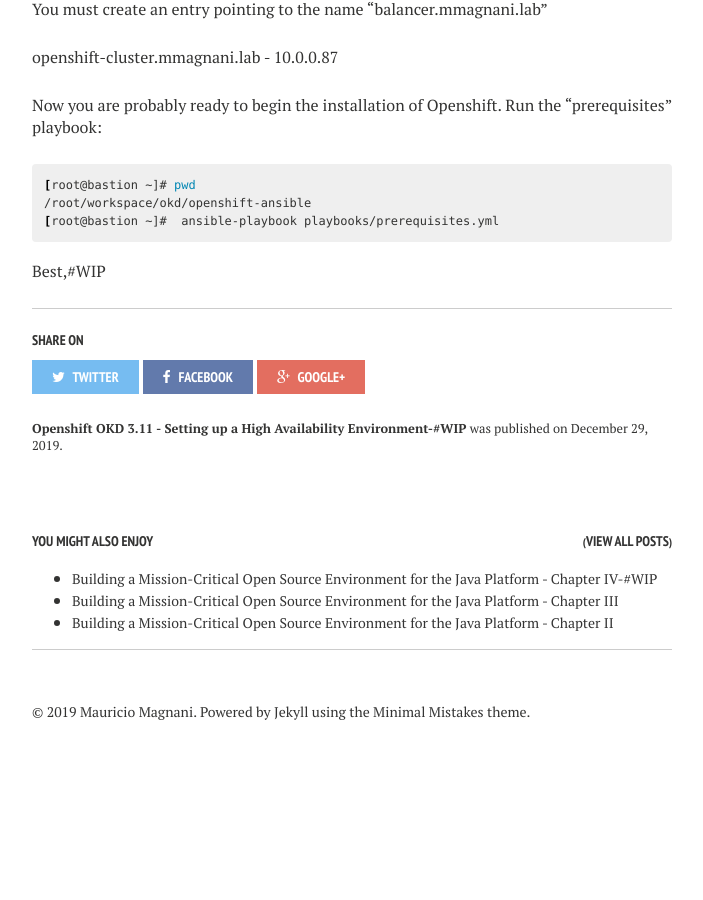
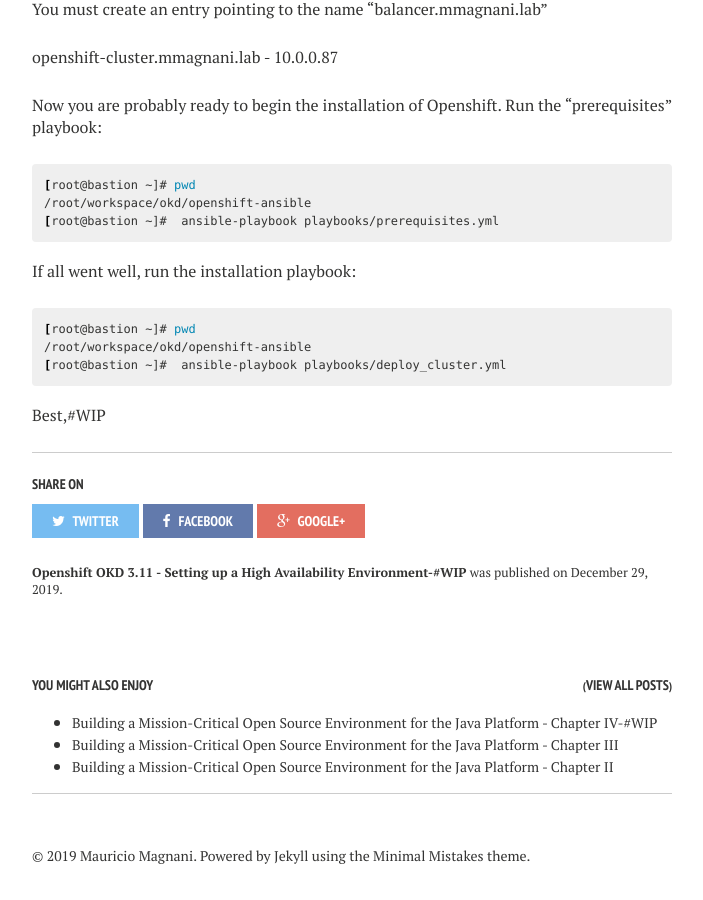
Before and after one commit to msmagnanijr/msmagnanijr.github.io, a Jekyll site: the page built from _posts/2019-12-29-okd-311.md, in a window 1280 px wide and 900 px high, scrolled down 6229 px. Shown: the whole window, without its empty margins (288-991 px from the left). Built offline with Jekyll 4.4.1, drawn with Linux system fonts in a browser that asks for light colours; nearby versions of some CDN libraries; comment, search, counter and statistics services are not loaded; before the commit the page ends 6999 px from its top, so only the background shows below that.

Commit message:
update okd post

```diff
--- a/_posts/2019-12-29-okd-311.md
+++ b/_posts/2019-12-29-okd-311.md
@@ -286,6 +286,12 @@ Now you are probably ready to begin the installation of Openshift. Run the "prer
 [root@bastion ~]#  ansible-playbook playbooks/prerequisites.yml
 {% endhighlight %}
 
+If all went well, run the installation playbook:
 
+{% highlight bash %}
+[root@bastion ~]# pwd
+/root/workspace/okd/openshift-ansible
+[root@bastion ~]#  ansible-playbook playbooks/deploy_cluster.yml
+{% endhighlight %}
 
 Best,#WIP
```
